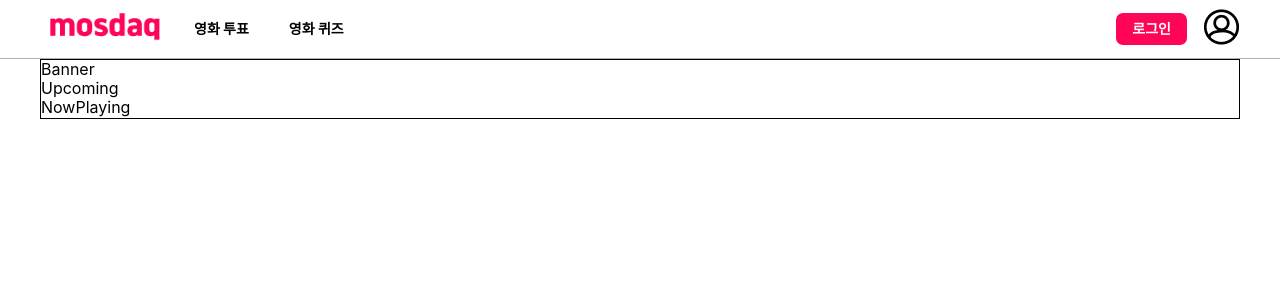
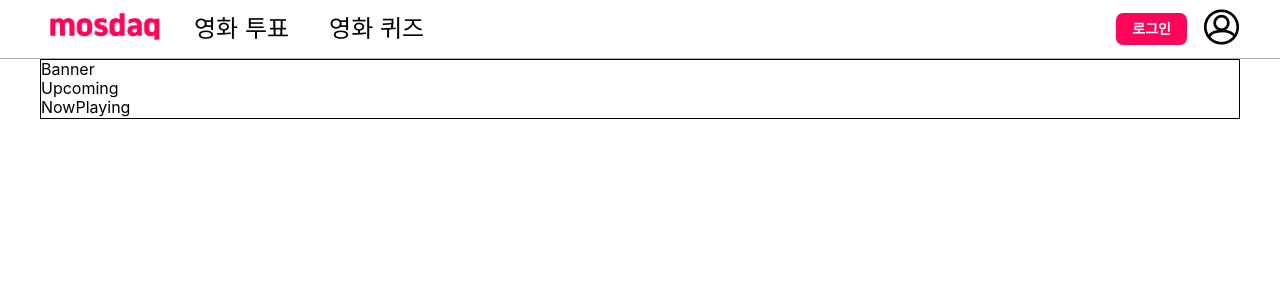
Before and after one commit to prgrms-fdc-2nd-final-mosdaq/mosdaq-front, a React (Vite) app: page / in a window 1280 px wide. Shown: the top 300 px of the page. Built offline with nearby package versions, Linux system fonts and the light colour scheme.

Commit message:
feat: Txt 수정

```diff
--- a/src/components/common/Txt.tsx
+++ b/src/components/common/Txt.tsx
@@ -1,17 +1,22 @@
 import { HTMLAttributes } from 'react';
 import styled, { css } from 'styled-components';
+import colors from '@/constants/colors';
 
 interface Props extends HTMLAttributes<HTMLSpanElement> {
-  typography?: 'h1' | 'h5' | 'p';
-  color: string;
+  typography?: 'h1' | 'h2' | 'h3' | 'p';
+  color?: string;
 }
 
-export function Txt({ typography = 'p', color, ...props }: Props) {
+export function Txt({
+  typography = 'p',
+  color = colors.black,
+  ...props
+}: Props) {
   return <StyledText typography={typography} color={color} {...props} />;
 }
 
 const StyledText = styled.span<{
-  typography: 'h1' | 'h5' | 'p';
+  typography: 'h1' | 'h2' | 'h3' | 'p';
   color: string;
 }>`
   margin: 0;
@@ -24,27 +29,19 @@ const StyledText = styled.span<{
 
 const TYPOGRAPH_VARIANT = {
   h1: css`
-    font-size: 56px;
+    font-size: 48px;
     font-weight: 900;
   `,
   h2: css`
-    font-size: 48px;
+    font-size: 40px;
     font-weight: 800;
   `,
   h3: css`
-    font-size: 40px;
-    font-weight: 700;
-  `,
-  h4: css`
-    font-size: 36px;
-    font-weight: 700;
-  `,
-  h5: css`
-    font-size: 24px;
+    font-size: 28px;
     font-weight: 700;
   `,
   p: css`
-    font-size: 15px;
+    font-size: 24px;
     font-weight: 400;
   `,
 };
--- a/src/components/layout/Header/index.tsx
+++ b/src/components/layout/Header/index.tsx
@@ -2,6 +2,7 @@ import React from 'react';
 import { Link } from 'react-router-dom';
 import styled from 'styled-components';
 import colors from '../../../constants/colors';
+import { Txt } from '../../common/Txt';
 import { Button } from '../../common/Button';
 import mainLogo from '../../../assets/images/mainLogo.png';
 import mypageLogo from '../../../assets/images/mypageLogo.png';
@@ -19,10 +20,10 @@ export default function Header() {
           </Link>
           <Nav>
             <NavButton as={Link} to="/movie-list">
-              영화 투표
+              <Txt>영화 투표</Txt>
             </NavButton>
             <NavButton as={Link} to="/quiz">
-              영화 퀴즈
+              <Txt>영화 퀴즈</Txt>
             </NavButton>
           </Nav>
         </LeftSection>
```
